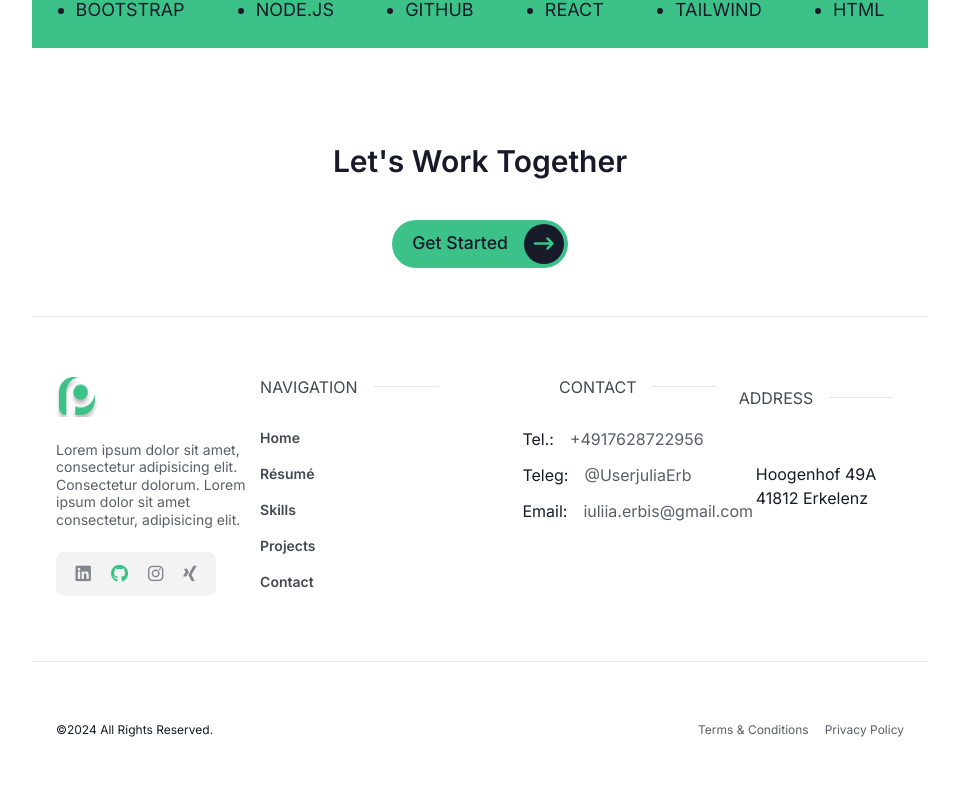
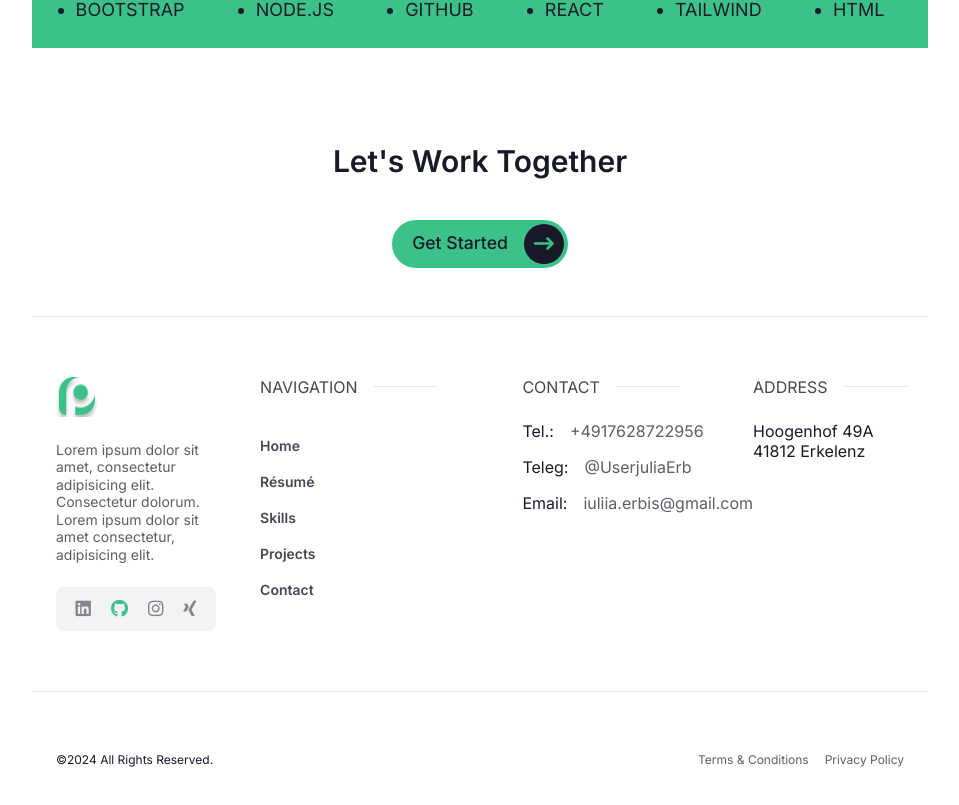
Before and after one commit to rita339/my-portfolio, a React (Vite) app: page /contact in a window 1280 px wide. Shown: the part 1152-1957 px from the top of the page, without its empty margins (160-1119 px from the left). Built offline with nearby package versions, Linux system fonts and the light colour scheme; a web font is replaced by a local one.

Commit message:
Footer angepasst

```diff
--- a/src/components/reusable/Footer.css
+++ b/src/components/reusable/Footer.css
@@ -71,6 +71,7 @@
         display: flex;
         flex-direction: column;
         gap: 1.5rem;
+        width: 11rem;
         & img {
           width: 42px;
           height: 40px;
@@ -110,7 +111,7 @@
     & .contact-nav-container {
       display: flex;
       flex-direction: column;
-      gap: 2rem;
+      gap: 1rem;
       & .contact-navigation {
         display: flex;
         flex-direction: column;
@@ -132,6 +133,7 @@
       display: flex;
       align-items: center;
       gap: 1rem;
+      padding-bottom: 1.5rem;
       & p {
         opacity: 0.8;
       }
@@ -143,11 +145,7 @@
       }
     }
     & .contact-wrapper {
-      & .contact-container {
-        display: flex;
-        flex-direction: column;
-        gap: 2rem;
-        width: 11rem;
+      & .contact-footer-container {
         & .contact-content {
           display: flex;
           flex-direction: column;
--- a/src/components/reusable/Footer.jsx
+++ b/src/components/reusable/Footer.jsx
@@ -81,7 +81,7 @@
           {/*Contact & Address Bereich  */}
 
           <div className="contact-wrapper">
-            <div className="contact-container">
+            <div className="contact-footer-container">
               <div className="contact-header">
                 <p>CONTACT</p>
                 <div className="footer-line"></div>
@@ -102,7 +102,7 @@
               </div>
             </div>
 
-            <div className="contact-container">
+            <div className="contact-adress-container">
               <div className="contact-header">
                 <p>ADDRESS</p>
                 <div className="footer-line"></div>
```
